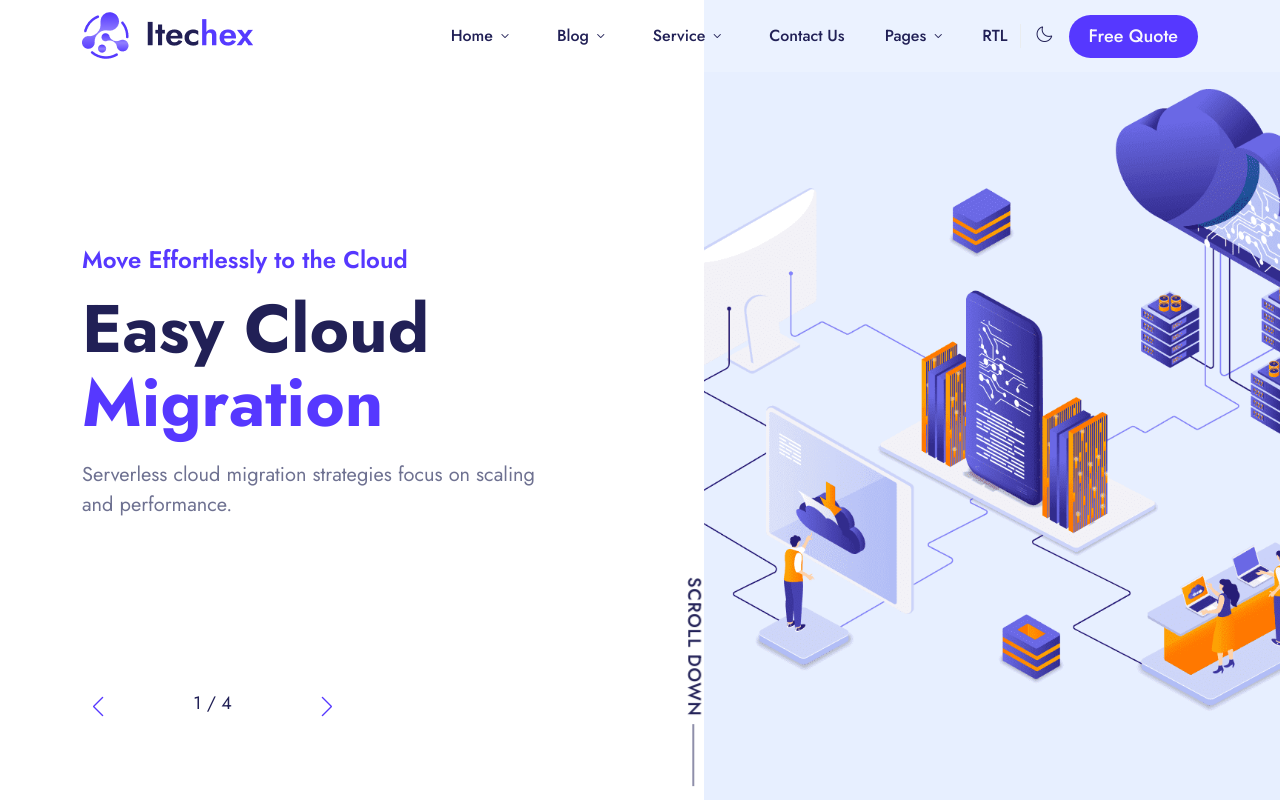
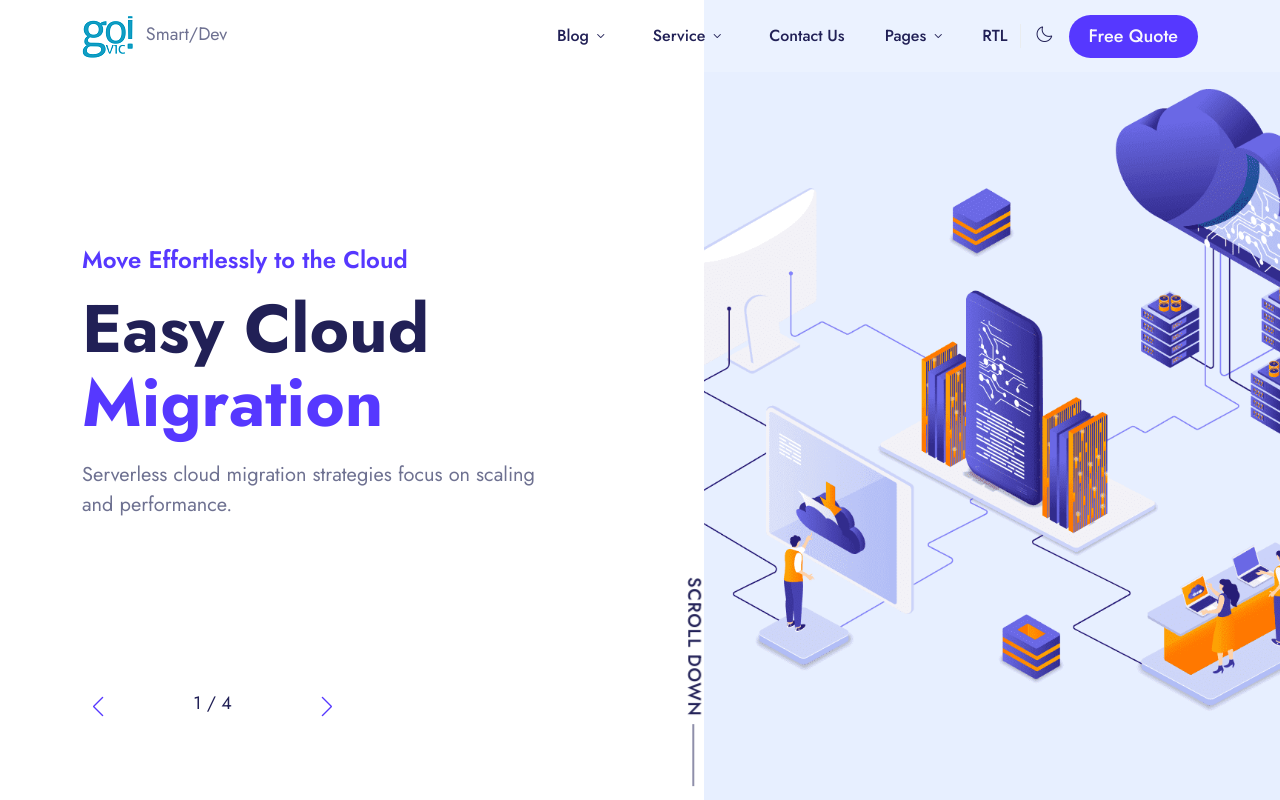
Before and after one commit to govic/web, a Next.js app: page / in a window 1280 px wide. Shown: the top 800 px of the page. Built offline with nearby package versions, Linux system fonts and the light colour scheme.

Commit message:
actualizacion header

```diff
--- a/components/home_4/Blog.tsx
+++ b/components/home_4/Blog.tsx
@@ -3,7 +3,7 @@ import React from 'react';
 
 const Blog = () => {
     return (
-        <div className="section">
+        <div className="section" id="blog">
         <div className="section__gap-bottom">
           <div className="container">
             <div className="row justify-content-center">
--- a/components/home_4/Navbar.tsx
+++ b/components/home_4/Navbar.tsx
@@ -72,54 +72,23 @@ const Navbar = () => {
             {/* <!-- Primary Menu  --> */}
             <nav className="primary-menu align-items-center">
               {/* <!-- Logo --> */}
-              <Link href="/" className="logo">
+              <p className="logo">
                 <img
-                  src="/images/logo.png"
+                  src="/images/logo24.png"
                   alt="image"
                   className="logo__img logo__dark"
                 />
                 <img
-                  src="/images/logo-light.png"
+                  src="/images/logo24.png"
                   alt="image"
                   className="logo__img logo__light"
-                />
-              </Link>
+                />&nbsp;&nbsp;Smart/Dev
+              </p>
               {/* <!-- Logo End --> */}
               <ul className="list primary-menu__list">
+
                 <li>
-                  <Link href="#" className="primary-menu__link has-sub">
-                    {" "}
-                    Home{" "}
-                  </Link>
-                  <ul className="list sub-menu">
-                    <li>
-                      <Link href="/" className="sub-menu__link">
-                        {" "}
-                        Home 1{" "}
-                      </Link>
-                    </li>
-                    <li>
-                      <Link href="home-2" className="sub-menu__link">
-                        {" "}
-                        Home 2{" "}
-                      </Link>
-                    </li>
-                    <li>
-                      <Link href="home-3" className="sub-menu__link">
-                        {" "}
-                        Home 3{" "}
-                      </Link>
-                    </li>
-                    <li>
-                      <Link href="home-4" className="sub-menu__link">
-                        {" "}
-                        Home 4{" "}
-                      </Link>
-                    </li>
-                  </ul>
-                </li>
-                <li>
-                  <Link href="#" className="primary-menu__link has-sub">
+                  <Link href="#blog" className="primary-menu__link has-sub">
                     {" "}
                     Blog{" "}
                   </Link>
--- a/pages/index.tsx
+++ b/pages/index.tsx
@@ -33,7 +33,7 @@ const home_4 = () => {
   return (
     <>
     <Head>
-        <title>Itechex - IT Solution & Services HTML Template</title>
+        <title>IA-DEV</title>
         <meta name="description" content=" IT Solution & Services HTML Template" />
         <meta name="viewport" content="width=device-width, initial-scale=1" />
         <link rel="icon" href="/favicon.ico" />
```
Also changed, not shown: public/images/logo24.png (added).
